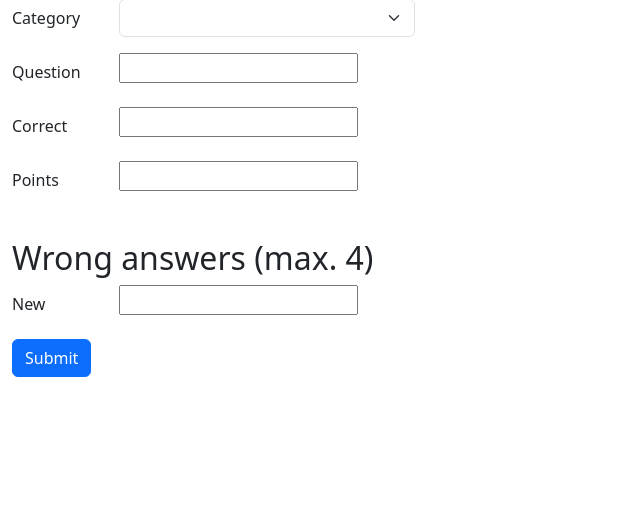
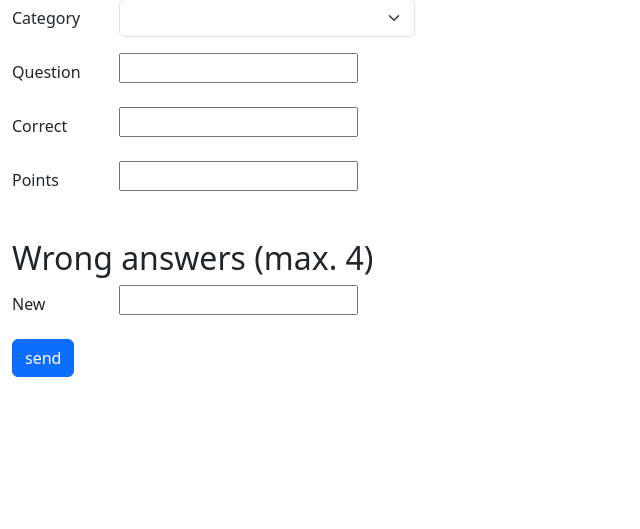
Before and after one commit to juandrle/Quiz_WebApp, a Spring Boot app: page /frage/1 in a window 1280 px wide. Shown: the part 81-610 px from the top of the page, without its empty margins (0-640 px from the left). Run offline with Spring Boot 4, Linux system fonts and the light colour scheme; the project's own start-up code is not run, and a stand-in starts its controllers and pages.

Commit message:
Button property ergänzt

```diff
--- a/src/main/resources/templates/fragebearbeiten.html
+++ b/src/main/resources/templates/fragebearbeiten.html
@@ -78,7 +78,7 @@
                     </div>
                 </div>
             </div>
-            <input type="submit" value="Submit" class="btn btn-primary">
+            <input type="submit" th:value="#{frageformular.label.submit}" class="btn btn-primary" >
         </form>
     </div>
     <script src="https://cdn.jsdelivr.net/npm/bootstrap@5.3.0-alpha3/dist/js/bootstrap.bundle.min.js"
```
